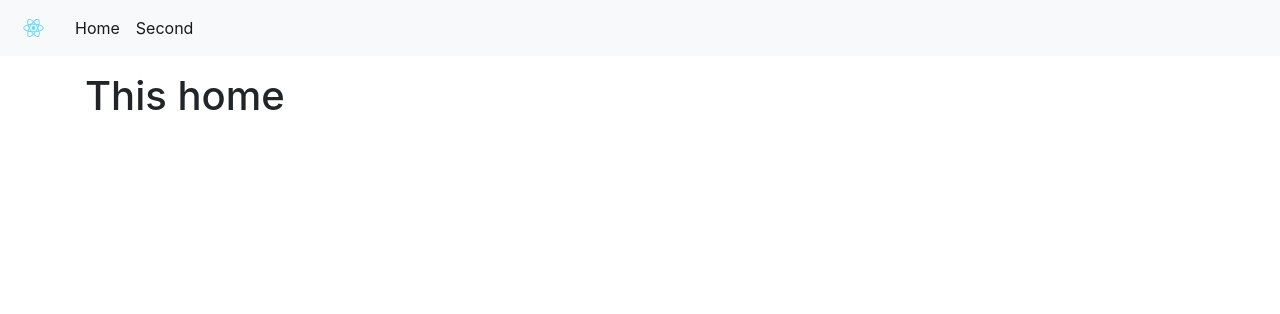
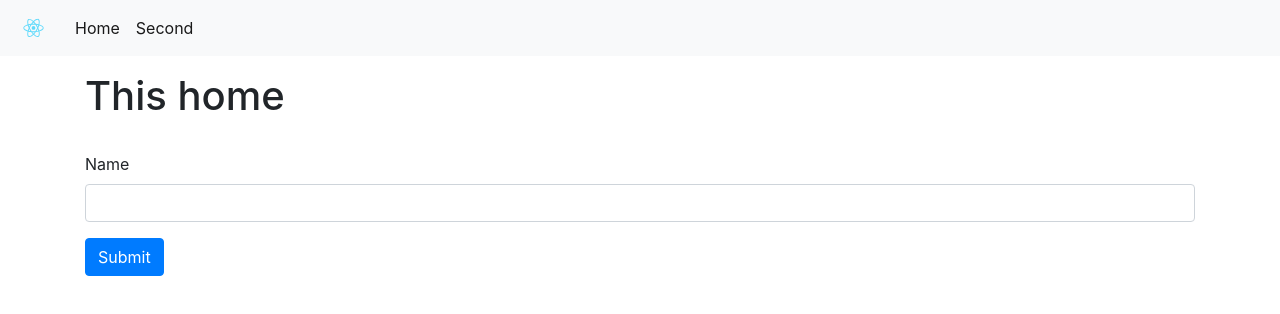
Before and after one commit to mkhizeryounas/react-final-boilerplate, a React (Create React App) app: page / in a window 1280 px wide. Shown: the top 314 px of the page. Built offline with nearby package versions, Linux system fonts and the light colour scheme.

Commit message:
router added

```diff
--- a/package.json
+++ b/package.json
@@ -7,8 +7,10 @@
     "jquery": "^3.3.1",
     "react": "^16.8.1",
     "react-dom": "^16.8.1",
+    "react-redux": "^6.0.0",
     "react-router-dom": "^4.3.1",
-    "react-scripts": "2.1.3"
+    "react-scripts": "2.1.3",
+    "redux": "^4.0.1"
   },
   "scripts": {
     "start": "react-scripts start",
--- a/src/pages/home.js
+++ b/src/pages/home.js
@@ -1,9 +1,40 @@
 import React, { Component } from "react";
+import { withRouter } from "react-router-dom";
+
 class Home extends Component {
-  state = {};
+  constructor(props) {
+    super(props);
+  }
+  state = {
+    name: ""
+  };
+  setInputValue = (e, inputName) => {
+    this.setState({ [inputName]: e.target.value });
+  };
+  submitForm() {
+    console.log(this.state);
+    this.props.history.push(`/welcome/${this.state.name}`);
+  }
   render() {
-    return <h1>This home</h1>;
+    return (
+      <div>
+        <h1>This home</h1>
+        <br />
+        <div className="form-group">
+          <label>Name</label>
+          <input
+            type="text"
+            className="form-control"
+            value={this.state.name}
+            onChange={e => this.setInputValue(e, "name")}
+          />
+        </div>
+        <button className="btn btn-primary" onClick={() => this.submitForm()}>
+          Submit
+        </button>
+      </div>
+    );
   }
 }
 
-export default Home;
+export default withRouter(Home);
--- a/src/pages/welcome.js
+++ b/src/pages/welcome.js
@@ -2,6 +2,9 @@ import React, { Component } from "react";
 import { withRouter } from "react-router-dom";
 
 class Welcome extends Component {
+  constructor(props) {
+    super(props);
+  }
   state = {};
   render() {
     return <h1>Welcome, {this.props.match.params.name}</h1>;
```
Also changed, not shown: 1 other file (tests, documents, lock files or other folders).
